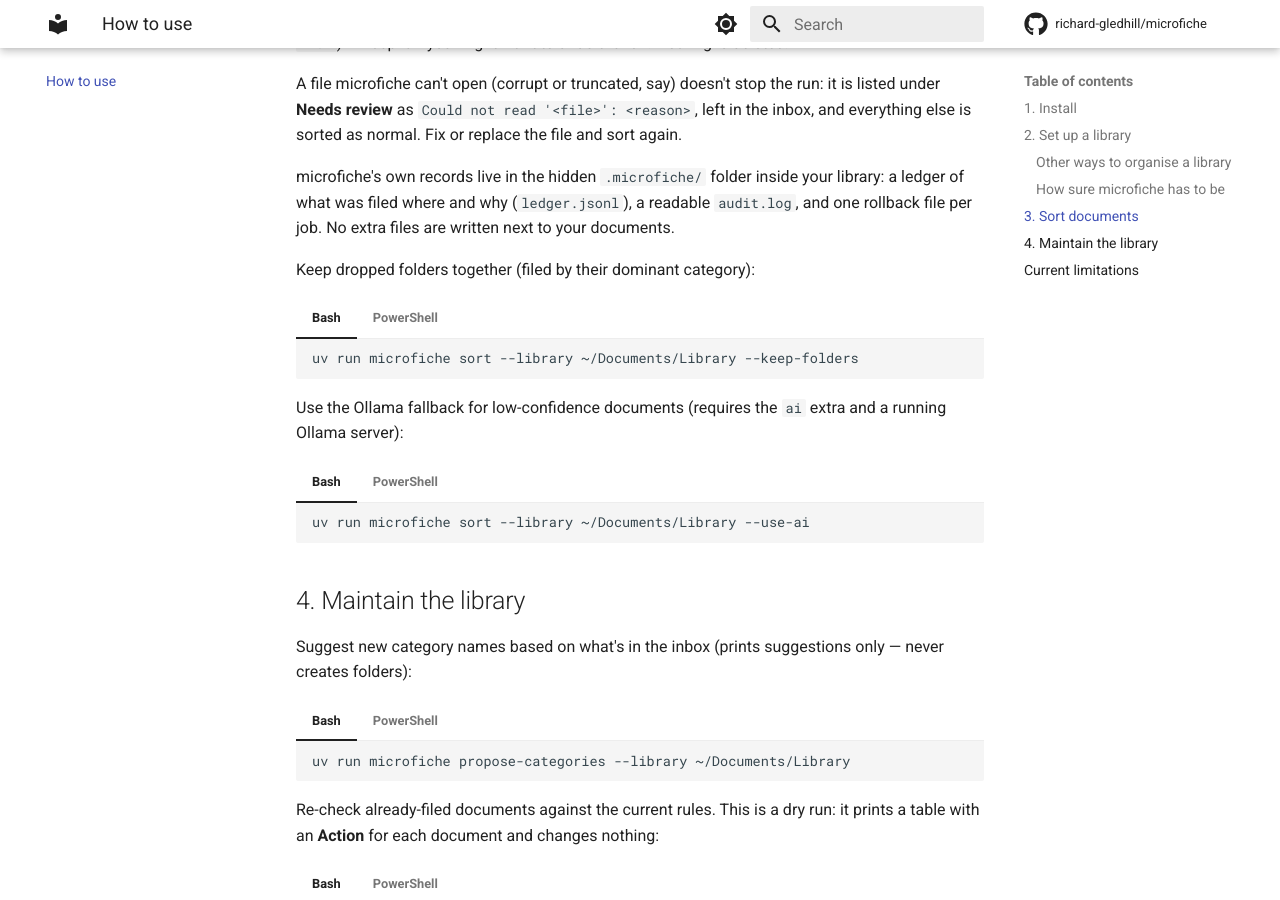
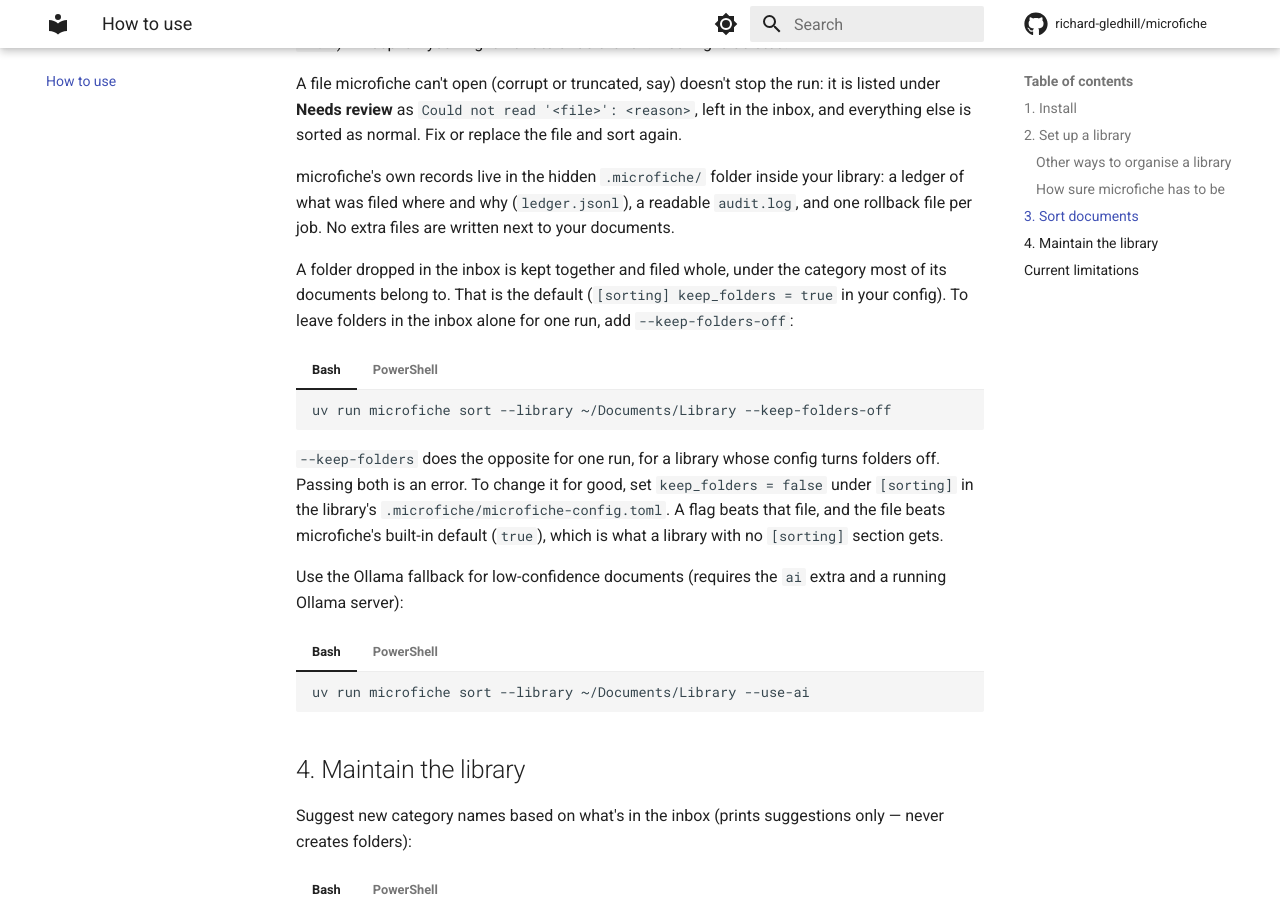
Before and after one commit to richard-gledhill/microfiche, an MkDocs documentation site: the page built from docs/how-to-use.md, in a window 1280 px wide and 900 px high, scrolled down 5318 px. Built offline with MkDocs 1.6.1 and Material for MkDocs 9.7.7, drawn with Linux system fonts in a browser that asks for light colours; comment, search, counter and statistics services are not loaded.

Commit message:
docs: document keep_folders and the folder flags
Describe the on-by-default folder handling, --keep-folders-off and
--keep-folders, and the precedence (flag, then the library's config, then the
built-in default) in how-to-use, the README config table, the template config
and its README, architecture section 4 and the module diagram.

Co-Authored-By: Claude Sonnet 5.5 <noreply@anthropic.com>

````diff
--- a/docs/how-to-use.md
+++ b/docs/how-to-use.md
@@ -264,19 +264,26 @@ microfiche's own records live in the hidden `.microfiche/` folder inside your li
 of what was filed where and why (`ledger.jsonl`), a readable `audit.log`, and one rollback file
 per job. No extra files are written next to your documents.
 
-Keep dropped folders together (filed by their dominant category):
+A folder dropped in the inbox is kept together and filed whole, under the category most of its
+documents belong to. That is the default (`[sorting] keep_folders = true` in your config). To leave
+folders in the inbox alone for one run, add `--keep-folders-off`:
 
 === "Bash"
 
     ```bash
-    uv run microfiche sort --library ~/Documents/Library --keep-folders
+    uv run microfiche sort --library ~/Documents/Library --keep-folders-off
     ```
 
 === "PowerShell"
 
     ```powershell
-    uv run microfiche sort --library "$HOME\Documents\Library" --keep-folders
+    uv run microfiche sort --library "$HOME\Documents\Library" --keep-folders-off
     ```
+
+`--keep-folders` does the opposite for one run, for a library whose config turns folders off. Passing
+both is an error. To change it for good, set `keep_folders = false` under `[sorting]` in the library's
+`.microfiche/microfiche-config.toml`. A flag beats that file, and the file beats microfiche's built-in
+default (`true`), which is what a library with no `[sorting]` section gets.
 
 Use the Ollama fallback for low-confidence documents (requires the `ai` extra and a running
 Ollama server):
````
Also changed, not shown: AGENTS.md (+1 -1 lines), README.md (+1 -0 lines), docs/development/architecture.md (+5 -4 lines), docs/development/module-diagram.md (+1 -1 lines), microfiche/README.md (+1 -0 lines), 1 other file.
